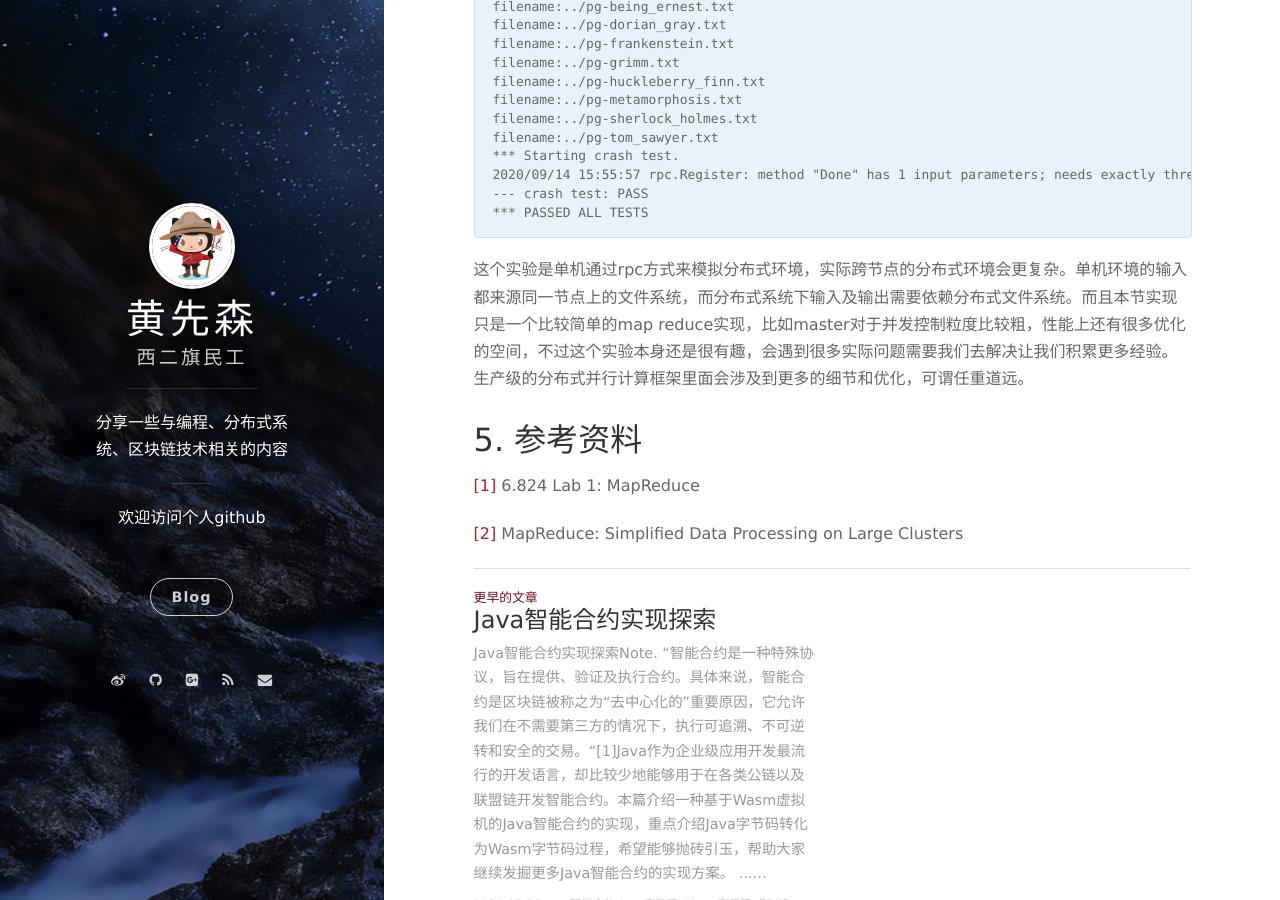
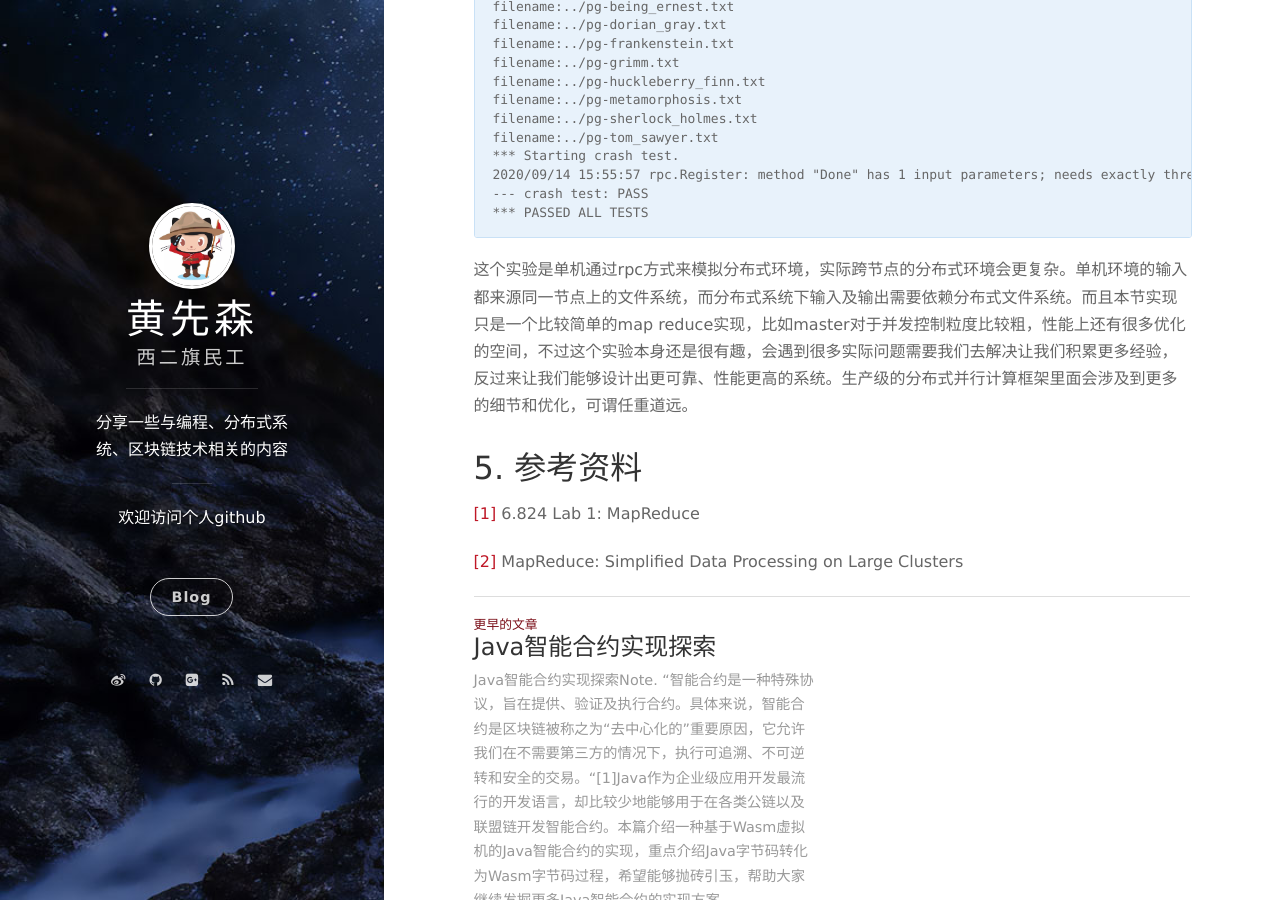
Before and after one commit to berryjam/berryjam.github.io, a Jekyll site: the page built from _posts/2020-09-12-6.824分布式系统课程系列(一):开篇&MapReduce介绍及框架实现.md, in a window 1280 px wide and 900 px high, scrolled down 6969 px. Built offline with Jekyll 4.4.1, drawn with Linux system fonts in a browser that asks for light colours; nearby versions of some CDN libraries; comment, search, counter and statistics services are not loaded.

Commit message:
Update 2020-09-12-6.824分布式系统课程系列(一):开篇&MapReduce介绍及框架实现.md

````diff
--- a/_posts/2020-09-12-6.824分布式系统课程系列(一):开篇&MapReduce介绍及框架实现.md
+++ b/_posts/2020-09-12-6.824分布式系统课程系列(一):开篇&MapReduce介绍及框架实现.md
@@ -281,7 +281,7 @@ filename:../pg-tom_sawyer.txt
 *** PASSED ALL TESTS
 ```
 
-这个实验是单机通过rpc方式来模拟分布式环境，实际跨节点的分布式环境会更复杂。单机环境的输入都来源同一节点上的文件系统，而分布式系统下输入及输出需要依赖分布式文件系统。而且本节实现只是一个比较简单的map reduce实现，比如master对于并发控制粒度比较粗，性能上还有很多优化的空间，不过这个实验本身还是很有趣，会遇到很多实际问题需要我们去解决让我们积累更多经验。生产级的分布式并行计算框架里面会涉及到更多的细节和优化，可谓任重道远。
+这个实验是单机通过rpc方式来模拟分布式环境，实际跨节点的分布式环境会更复杂。单机环境的输入都来源同一节点上的文件系统，而分布式系统下输入及输出需要依赖分布式文件系统。而且本节实现只是一个比较简单的map reduce实现，比如master对于并发控制粒度比较粗，性能上还有很多优化的空间，不过这个实验本身还是很有趣，会遇到很多实际问题需要我们去解决让我们积累更多经验，反过来让我们能够设计出更可靠、性能更高的系统。生产级的分布式并行计算框架里面会涉及到更多的细节和优化，可谓任重道远。
 
 ## 5. 参考资料
 
````
